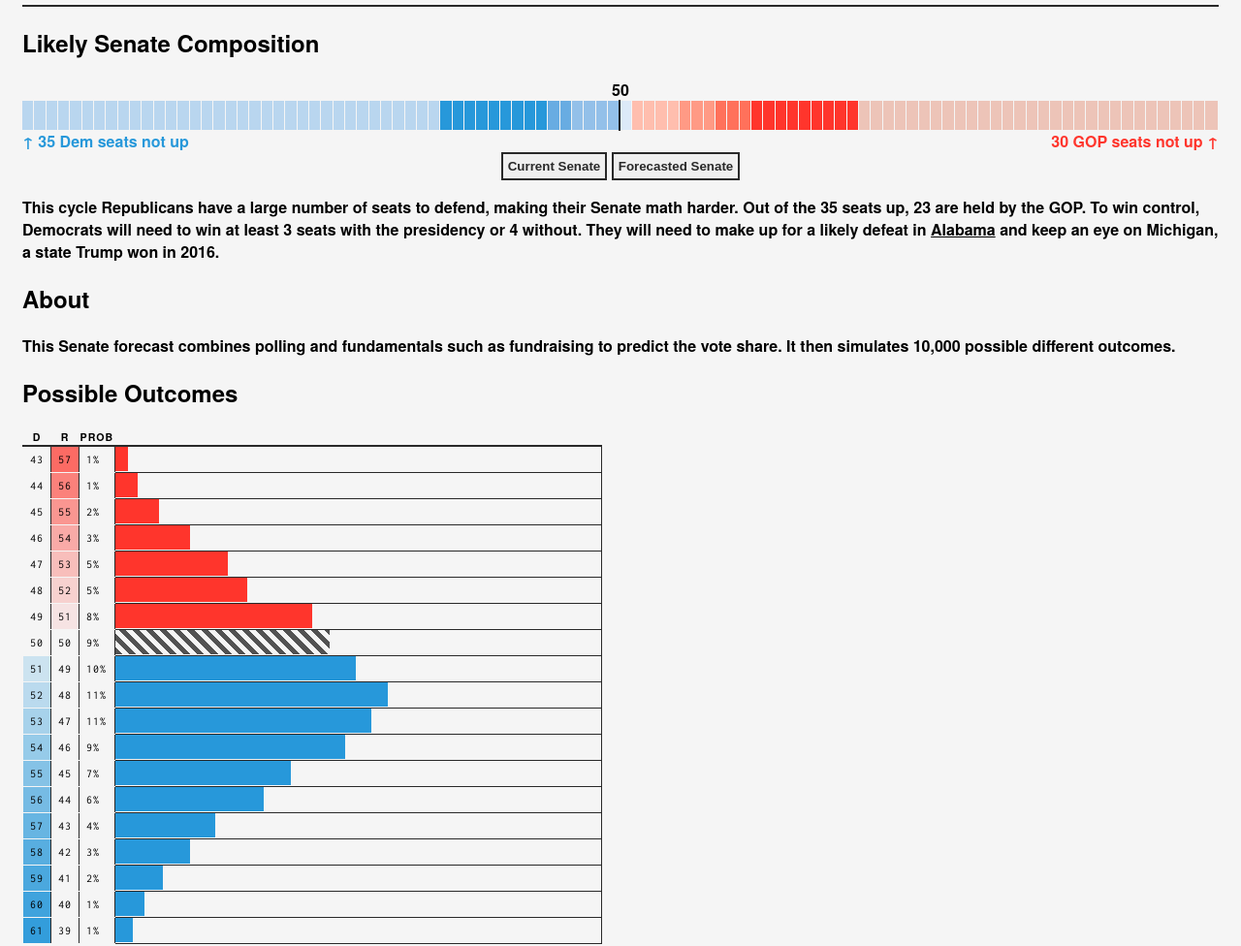
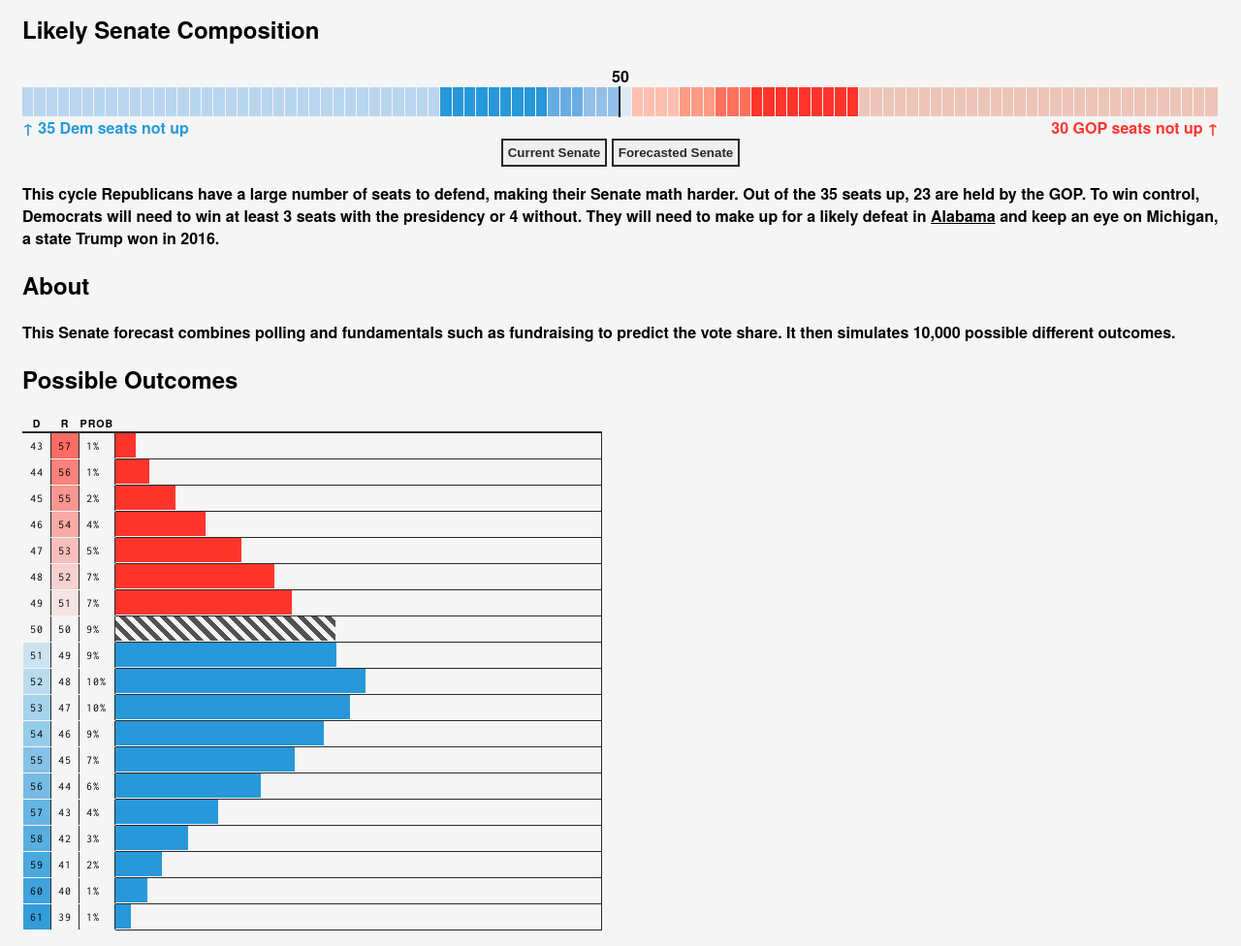
Before and after one commit to djrubio2/forecast, a plain HTML site: page index.html in a window 1280 px wide. Shown: the part 1076-2052 px from the top of the page at 97% size. Drawn offline with Linux system fonts and the light colour scheme.

Commit message:
Add files via upload

```diff
--- a/index.html
+++ b/index.html
@@ -12,8 +12,12 @@
 
 <body>
 <div id="container">
+
     <div id="topline">
         <h1 style="text-align:left">Senate Forecast 🗳</h1>
+                    <span style="font-family: Inconsolata;text-transform: uppercase">Last Updated 9-8-20</span>
+
+
             <h3 style="text-align: left">Chance of winning an outright majority:</h3>
         <div id="random">
         </div>
@@ -156,87 +160,87 @@
 var dSeatAvg = 52;
 var rSeatAvg = 48;
 
-var displayProbDem =62.98;
-var displayProbTie =9.06;
+var displayProbDem =62.84;
+var displayProbTie =9.07;
 var displayProbGOP = 100 - (displayProbDem+displayProbTie);
 
 var index = 0;
 var dist = [
   {
     "DEM": 43,
-    "Prob %": 0.0053
+    "Prob %": 0.0086
   },
   {
     "DEM": 44,
-    "Prob %": 0.0093
+    "Prob %": 0.0142
   },
   {
     "DEM": 45,
-    "Prob %": 0.0179
+    "Prob %": 0.0249
   },
   {
     "DEM": 46,
-    "Prob %": 0.0309
+    "Prob %": 0.0372
   },
   {
     "DEM": 47,
-    "Prob %": 0.0465
+    "Prob %": 0.0522
   },
   {
     "DEM": 48,
-    "Prob %": 0.0544
+    "Prob %": 0.0656
   },
   {
     "DEM": 49,
-    "Prob %": 0.0811
+    "Prob %": 0.0727
   },
   {
     "DEM": 50,
-    "Prob %": 0.0884
+    "Prob %": 0.0907
   },
   {
     "DEM": 51,
-    "Prob %": 0.0994
+    "Prob %": 0.0911
   },
   {
     "DEM": 52,
-    "Prob %": 0.1124
+    "Prob %": 0.1033
   },
   {
     "DEM": 53,
-    "Prob %": 0.1055
+    "Prob %": 0.097
   },
   {
     "DEM": 54,
-    "Prob %": 0.0947
+    "Prob %": 0.0861
   },
   {
     "DEM": 55,
-    "Prob %": 0.0725
+    "Prob %": 0.0741
   },
   {
     "DEM": 56,
-    "Prob %": 0.0612
+    "Prob %": 0.0601
   },
   {
     "DEM": 57,
-    "Prob %": 0.0414
+    "Prob %": 0.0425
   },
   {
     "DEM": 58,
-    "Prob %": 0.0308
+    "Prob %": 0.03
   },
   {
     "DEM": 59,
-    "Prob %": 0.0197
+    "Prob %": 0.0193
   },
   {
     "DEM": 60,
-    "Prob %": 0.0121
+    "Prob %": 0.0132
   },
   {
     "DEM": 61,
-    "Prob %": 0.0072
+    "Prob %": 0.0063
   }
 ];
 var states = [
@@ -244,8 +248,8 @@ var states = [
     "State": "AL",
     "DEM": 44.27,
     "GOP": 52.73,
-    "DemProb": 0.229,
-    "RepProb": 0.771,
+    "DemProb": 0.223,
+    "RepProb": 0.777,
     "StateName": "Alabama",
     "DemCand": "Jones",
     "RepCand": "Tuberville",
@@ -253,8 +257,8 @@ var states = [
   },
   {
     "State": "AK",
-    "DEM": 46.51,
-    "GOP": 50.49,
+    "DEM": 46.62,
+    "GOP": 50.38,
     "DemProb": 0.352,
     "RepProb": 0.648,
     "StateName": "Alaska",
@@ -264,10 +268,10 @@ var states = [
   },
   {
     "State": "AZ",
-    "DEM": 53.28,
-    "GOP": 43.72,
-    "DemProb": 0.859,
-    "RepProb": 0.141,
+    "DEM": 53.14,
+    "GOP": 43.86,
+    "DemProb": 0.85,
+    "RepProb": 0.15,
     "StateName": "Arizona",
     "DemCand": "Kelly",
     "RepCand": "McSally",
@@ -275,8 +279,8 @@ var states = [
   },
   {
     "State": "AR",
-    "DEM": 20.82,
-    "GOP": 76.18,
+    "DEM": 22.32,
+    "GOP": 77.68,
     "DemProb": 0,
     "RepProb": 1,
     "StateName": "Arkansas",
@@ -286,9 +290,9 @@ var states = [
   },
   {
     "State": "CO",
-    "DEM": 53.11,
-    "GOP": 43.89,
-    "DemProb": 0.84,
+    "DEM": 52.92,
+    "GOP": 44.08,
+    "DemProb": 0.839,
     "RepProb": 0.161,
     "StateName": "Colorado",
     "DemCand": "Hickenlooper",
@@ -297,10 +301,10 @@ var states = [
   },
   {
     "State": "DE",
-    "DEM": 60.92,
-    "GOP": 36.08,
-    "DemProb": 0.992,
-    "RepProb": 0.008,
+    "DEM": 62.94,
+    "GOP": 34.06,
+    "DemProb": 0.998,
+    "RepProb": 0.002,
     "StateName": "Delaware",
     "DemCand": "Coons",
     "RepCand": "Rep",
@@ -308,10 +312,10 @@ var states = [
   },
   {
     "State": "GA",
-    "DEM": 46.51,
-    "GOP": 50.49,
-    "DemProb": 0.359,
-    "RepProb": 0.641,
+    "DEM": 46.68,
+    "GOP": 50.32,
+    "DemProb": 0.361,
+    "RepProb": 0.639,
     "StateName": "Georgia",
     "DemCand": "Ossoff",
     "RepCand": "Perdue",
@@ -321,8 +325,8 @@ var states = [
     "State": "GA2",
     "DEM": 45.26,
     "GOP": 51.74,
-    "DemProb": 0.266,
-    "RepProb": 0.734,
+    "DemProb": 0.259,
+    "RepProb": 0.741,
     "StateName": "Georgia Special",
     "DemCand": "Dem",
     "RepCand": "Rep",
@@ -330,10 +334,10 @@ var states = [
   },
   {
     "State": "ID",
-    "DEM": 37.93,
-    "GOP": 62.07,
-    "DemProb": 0.011,
-    "RepProb": 0.989,
+    "DEM": 38.6,
+    "GOP": 61.4,
+    "DemProb": 0.013,
+    "RepProb": 0.987,
     "StateName": "Idaho",
     "DemCand": "Jordan",
     "RepCand": "Risch",
@@ -343,7 +347,7 @@ var states = [
     "State": "IL",
     "DEM": 64.1,
     "GOP": 35.9,
-    "DemProb": 0.997,
+    "DemProb": 0.998,
     "RepProb": 0.003,
     "StateName": "Illinois",
     "DemCand": "Durbin",
@@ -354,8 +358,8 @@ var states = [
     "State": "IA",
     "DEM": 48.88,
     "GOP": 48.12,
-    "DemProb": 0.547,
-    "RepProb": 0.453,
+    "DemProb": 0.543,
+    "RepProb": 0.457,
     "StateName": "Iowa",
     "DemCand": "Greenfield",
     "RepCand": "Ernst",
@@ -363,10 +367,10 @@ var states = [
   },
   {
     "State": "KS",
-    "DEM": 47.16,
-    "GOP": 49.84,
-    "DemProb": 0.368,
-    "RepProb": 0.632,
+    "DEM": 47.12,
+    "GOP": 49.88,
+    "DemProb": 0.351,
+    "RepProb": 0.649,
     "StateName": "Kansas",
     "DemCand": "Bollier",
     "RepCand": "Marshall",
@@ -374,10 +378,10 @@ var states = [
   },
   {
     "State": "KY",
-    "DEM": 44.4,
-    "GOP": 52.6,
-    "DemProb": 0.231,
-    "RepProb": 0.769,
+    "DEM": 44.32,
+    "GOP": 52.68,
+    "DemProb": 0.211,
+    "RepProb": 0.789,
     "StateName": "Kentucky",
     "DemCand": "McGrath",
     "RepCand": "McConnell",
@@ -396,10 +400,10 @@ var states = [
   },
   {
     "State": "ME",
-    "DEM": 51.57,
-    "GOP": 45.43,
-    "DemProb": 0.746,
-    "RepProb": 0.254,
+    "DEM": 51.02,
+    "GOP": 45.98,
+    "DemProb": 0.739,
+    "RepProb": 0.261,
     "StateName": "Maine",
     "DemCand": "Gideon",
     "RepCand": "Collins",
@@ -418,10 +422,10 @@ var states = [
   },
   {
     "State": "MI",
-    "DEM": 52.53,
-    "GOP": 44.47,
-    "DemProb": 0.79,
-    "RepProb": 0.211,
+    "DEM": 54.45,
+    "GOP": 45.55,
+    "DemProb": 0.801,
+    "RepProb": 0.199,
     "StateName": "Michigan",
     "DemCand": "Peters",
     "RepCand": "James",
@@ -429,10 +433,10 @@ var states = [
   },
   {
     "State": "MN",
-    "DEM": 53.96,
-    "GOP": 46.04,
-    "DemProb": 0.779,
-    "RepProb": 0.221,
+    "DEM": 54.22,
+    "GOP": 45.78,
+    "DemProb": 0.792,
+    "RepProb": 0.208,
     "StateName": "Minnesota",
     "DemCand": "Smith",
     "RepCand": "Lewis",
@@ -440,10 +444,10 @@ var states = [
   },
   {
     "State": "MS",
-    "DEM": 44.24,
-    "GOP": 52.76,
-    "DemProb": 0.152,
-    "RepProb": 0.848,
+    "DEM": 45.14,
+    "GOP": 54.86,
+    "DemProb": 0.101,
+    "RepProb": 0.899,
     "StateName": "Mississippi",
     "DemCand": "Espy",
     "RepCand": "Hyde-Smith",
@@ -451,10 +455,10 @@ var states = [
   },
   {
     "State": "MT",
-    "DEM": 46.24,
-    "GOP": 50.76,
-    "DemProb": 0.383,
-    "RepProb": 0.617,
+    "DEM": 47.56,
+    "GOP": 52.44,
+    "DemProb": 0.386,
+    "RepProb": 0.615,
     "StateName": "Montana",
     "DemCand": "Bullock",
     "RepCand": "Daines",
@@ -465,7 +469,7 @@ var states = [
     "DEM": 35.53,
     "GOP": 64.47,
     "DemProb": 0.003,
-    "RepProb": 0.998,
+    "RepProb": 0.997,
     "StateName": "Nebraska",
     "DemCand": "Janicek",
     "RepCand": "Sasse",
@@ -473,10 +477,10 @@ var states = [
   },
   {
     "State": "NH",
-    "DEM": 56.6,
-    "GOP": 40.4,
-    "DemProb": 0.989,
-    "RepProb": 0.011,
+    "DEM": 56.38,
+    "GOP": 40.62,
+    "DemProb": 0.982,
+    "RepProb": 0.018,
     "StateName": "New Hampshire",
     "DemCand": "Shaheen",
     "RepCand": "Rep",
@@ -484,10 +488,10 @@ var states = [
   },
   {
     "State": "NJ",
-    "DEM": 60.1,
-    "GOP": 36.9,
-    "DemProb": 0.996,
-    "RepProb": 0.004,
+    "DEM": 61.15,
+    "GOP": 38.85,
+    "DemProb": 0.985,
+    "RepProb": 0.015,
     "StateName": "New Jersey",
     "DemCand": "Booker",
     "RepCand": "Mehta",
@@ -495,10 +499,10 @@ var states = [
   },
   {
     "State": "NM",
-    "DEM": 57.29,
-    "GOP": 42.71,
-    "DemProb": 0.951,
-    "RepProb": 0.049,
+    "DEM": 56.46,
+    "GOP": 43.54,
+    "DemProb": 0.938,
+    "RepProb": 0.062,
     "StateName": "New Mexico",
     "DemCand": "Ray Lujan",
     "RepCand": "Ronchetti",
@@ -506,10 +510,10 @@ var states = [
   },
   {
     "State": "NC",
-    "DEM": 50.8,
-    "GOP": 46.2,
-    "DemProb": 0.737,
-    "RepProb": 0.263,
+    "DEM": 50.86,
+    "GOP": 46.14,
+    "DemProb": 0.734,
+    "RepProb": 0.267,
     "StateName": "North Carolina",
     "DemCand": "Cunningham",
     "RepCand": "Tillis",
@@ -519,8 +523,8 @@ var states = [
     "State": "OK",
     "DEM": 39.77,
     "GOP": 60.23,
-    "DemProb": 0.024,
-    "RepProb": 0.976,
+    "DemProb": 0.01,
+    "RepProb": 0.99,
     "StateName": "Oklaholma",
     "DemCand": "Broyles",
     "RepCand": "Inhofe",
@@ -531,7 +535,7 @@ var states = [
     "DEM": 64.7,
     "GOP": 35.3,
     "DemProb": 0.998,
-    "RepProb": 0.003,
+    "RepProb": 0.002,
     "StateName": "Oregon",
     "DemCand": "Merkley",
     "RepCand": "Perkins",
@@ -539,10 +543,10 @@ var states = [
   },
   {
     "State": "RI",
-    "DEM": 64.42,
-    "GOP": 35.58,
-    "DemProb": 0.997,
-    "RepProb": 0.003,
+    "DEM": 67.41,
+    "GOP": 32.59,
+    "DemProb": 1,
+    "RepProb": 0,
     "StateName": "Rhode Island",
     "DemCand": "Reed",
     "RepCand": "Waters",
@@ -550,10 +554,10 @@ var states = [
   },
   {
     "State": "SC",
-    "DEM": 44.42,
-    "GOP": 52.58,
-    "DemProb": 0.144,
-    "RepProb": 0.856,
+    "DEM": 46.01,
+    "GOP": 53.99,
+    "DemProb": 0.148,
+    "RepProb": 0.852,
     "StateName": "South Carolina",
     "DemCand": "Harrison",
     "RepCand": "Graham",
@@ -563,8 +567,8 @@ var states = [
     "State": "SD",
     "DEM": 35.97,
     "GOP": 64.03,
-    "DemProb": 0.005,
-    "RepProb": 0.995,
+    "DemProb": 0.002,
+    "RepProb": 0.998,
     "StateName": "South Dakota",
     "DemCand": "Ahlers",
     "RepCand": "Rounds",
@@ -574,8 +578,8 @@ var states = [
     "State": "TN",
     "DEM": 34.97,
     "GOP": 65.03,
-    "DemProb": 0.002,
-    "RepProb": 0.998,
+    "DemProb": 0.003,
+    "RepProb": 0.997,
     "StateName": "Tennessee",
     "DemCand": "Bradshaw",
     "RepCand": "Haggerty",
@@ -583,10 +587,10 @@ var states = [
   },
   {
     "State": "TX",
-    "DEM": 43.7,
-    "GOP": 53.3,
-    "DemProb": 0.171,
-    "RepProb": 0.83,
+    "DEM": 45.51,
+    "GOP": 54.49,
+    "DemProb": 0.175,
+    "RepProb": 0.825,
     "StateName": "Texas",
     "DemCand": "Hegar",
     "RepCand": "Cornyn",
@@ -594,10 +598,10 @@ var states = [
   },
   {
     "State": "VA",
-    "DEM": 61.18,
-    "GOP": 38.82,
-    "DemProb": 0.995,
-    "RepProb": 0.005,
+    "DEM": 60.25,
+    "GOP": 39.75,
+    "DemProb": 0.996,
+    "RepProb": 0.004,
     "StateName": "Virginia",
     "DemCand": "Warner",
     "RepCand": "Gade",
@@ -607,8 +611,8 @@ var states = [
     "State": "WV",
     "DEM": 39.76,
     "GOP": 60.24,
-    "DemProb": 0.025,
-    "RepProb": 0.975,
+    "DemProb": 0.022,
+    "RepProb": 0.979,
     "StateName": "West Virginia",
     "DemCand": "Swearengin",
     "RepCand": "Moore Capito",
@@ -627,8 +631,6 @@ var states = [
   }
 ];
 var states2 = copy(states);
-
-
 
 function copy(x) { //copy the states to states2
     return JSON.parse( JSON.stringify(x) );
@@ -1092,9 +1094,8 @@ width:10.55%;
     }
 
     #map{
-        display: inline-block;
         position: relative;
-        left:12%;
+        left:25%;
     }
     #lower{
       width:100%;
@@ -1171,6 +1172,7 @@ padding: 5px;
         text-transform: uppercase;
         letter-spacing: 1px;
     font-size: 8pt;
+        font-family:
     }
     td{
         padding:7px;
@@ -1201,7 +1203,7 @@ text-decoration: none;
     }
     #map-display{
         width:100%;
-        height:600px;
+        height:550px;
         overflow:hidden;
         text-align: center;
         padding-top:25px;
```
Lines whose indentation alone changed are shown as unchanged.
